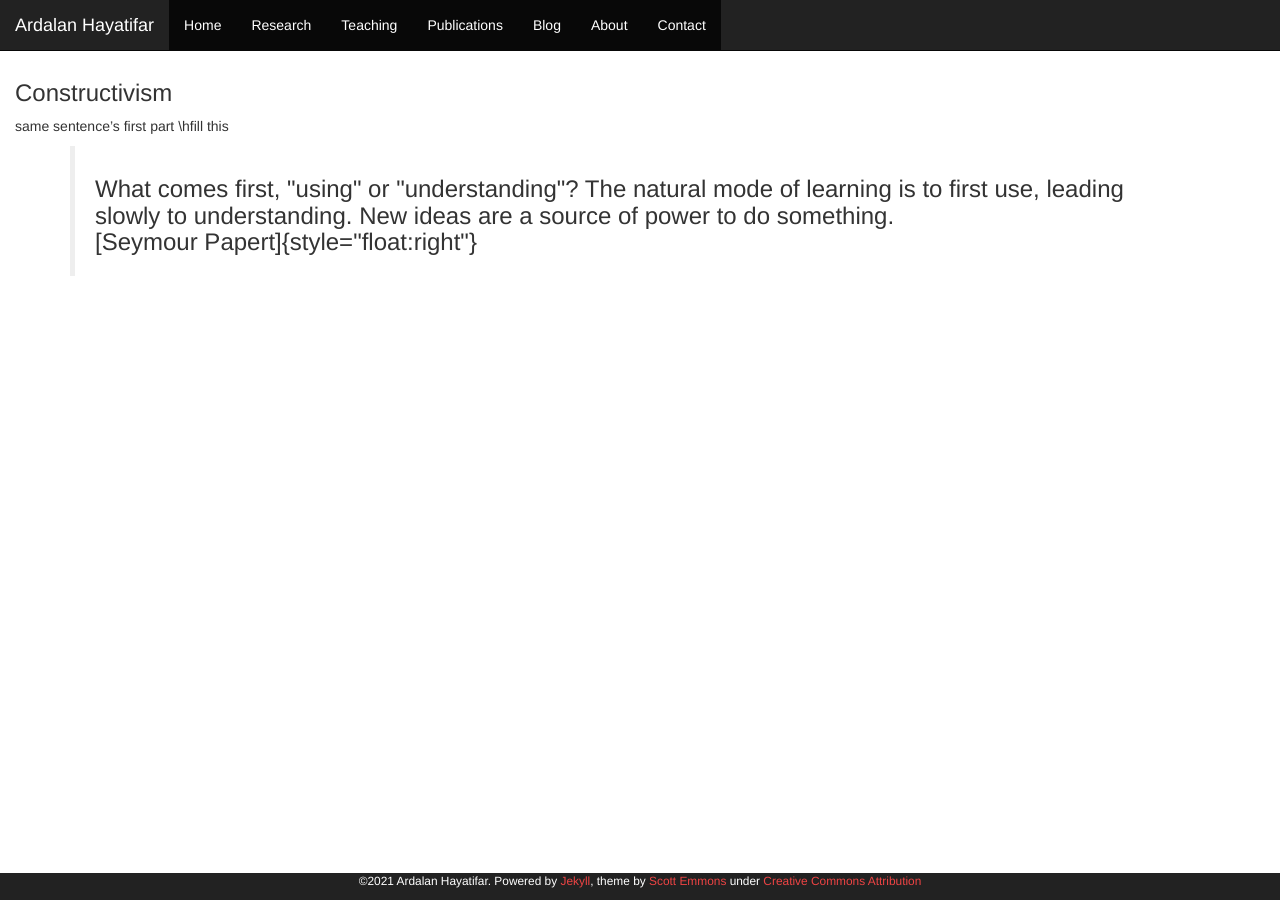
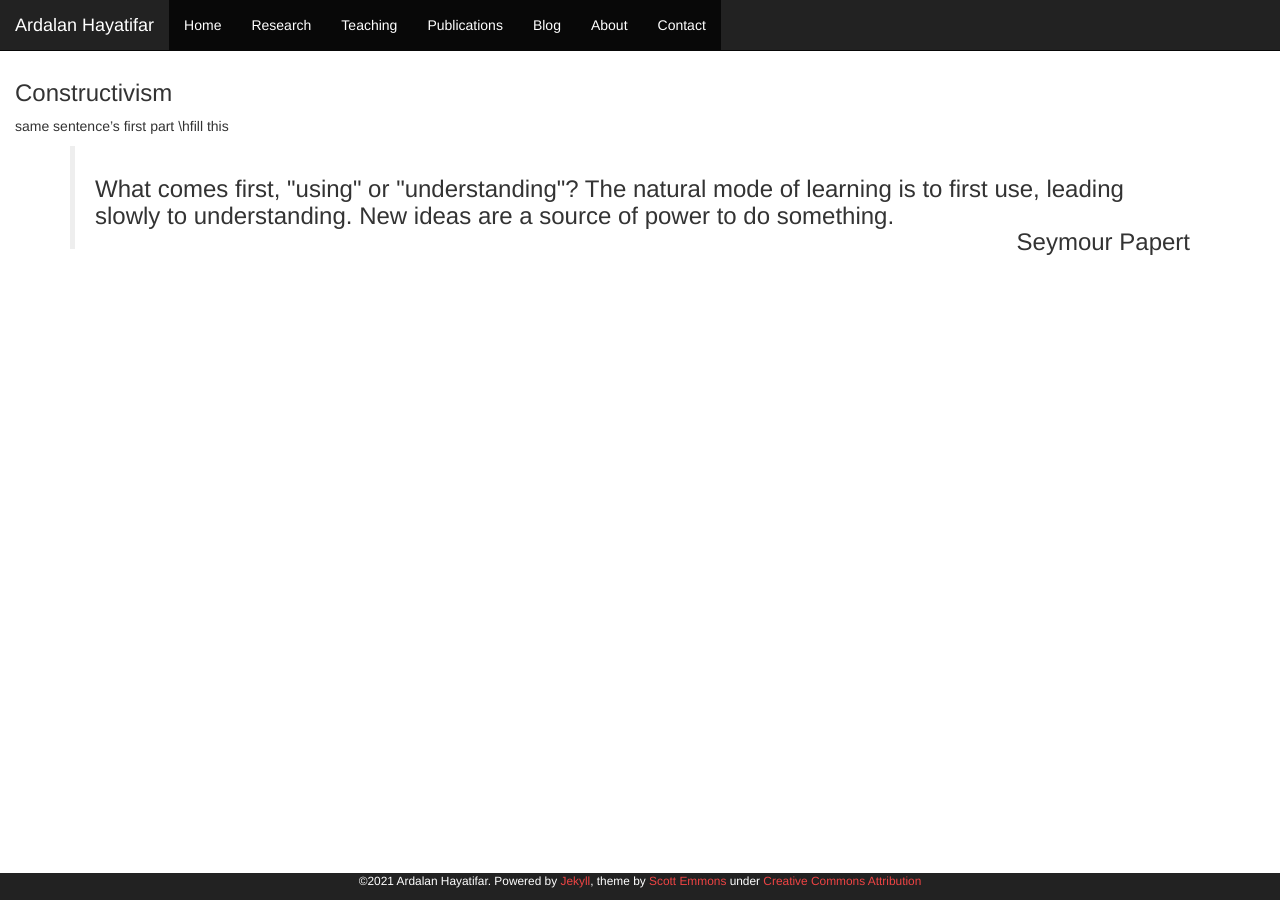
Before and after one commit to Ardalanhayatifar/ardalanhayatifar.github.io, a Jekyll site: the page built from teaching/quotes.md, in a window 1280 px wide. Built offline with Jekyll 4.4.1, drawn with Linux system fonts in a browser that asks for light colours; our own code applies the rules of GitHub Pages for plain Markdown files.

Commit message:
Update quotes.md

```diff
--- a/teaching/quotes.md
+++ b/teaching/quotes.md
@@ -12,5 +12,5 @@ same sentence's first part \hfill this
 
 <div class="container">
 <blockquote><h3>What comes first, "using" or "understanding"? The natural mode of learning is to first use, leading slowly to understanding. New ideas are a source of power to do something.
-<br> [Seymour Papert]{style="float:right"}</h3></blockquote>
+<br> <span style="float:right;">Seymour Papert</span></h3></blockquote>
 </div>
```
